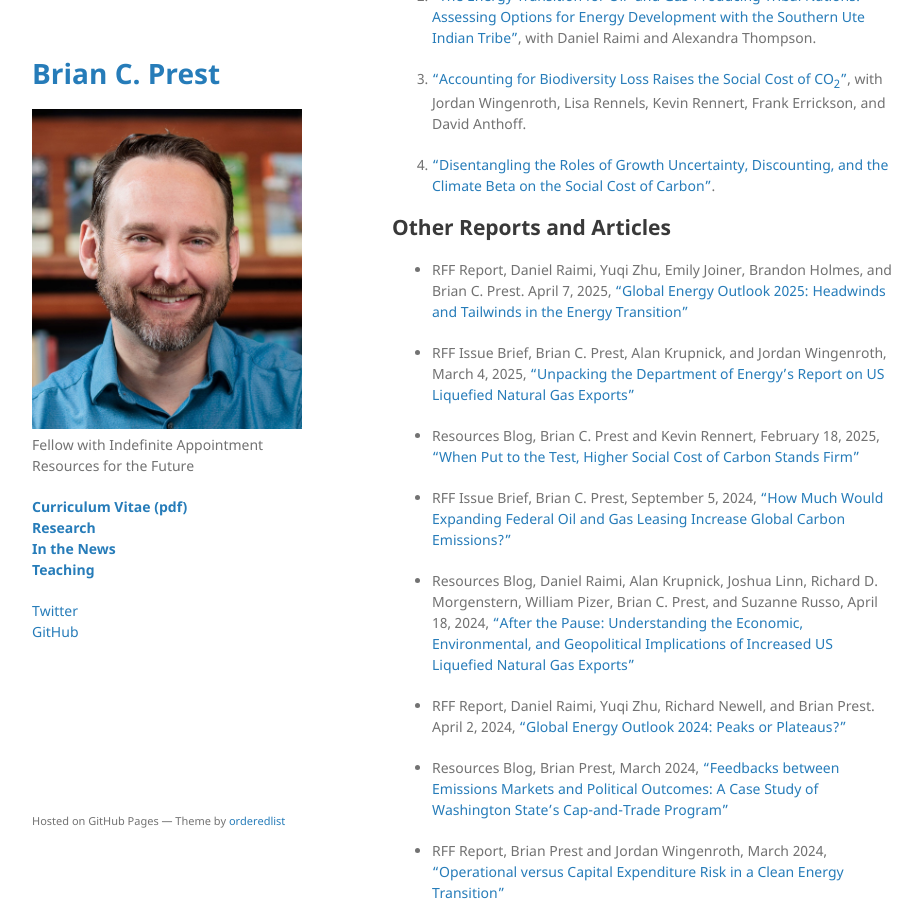
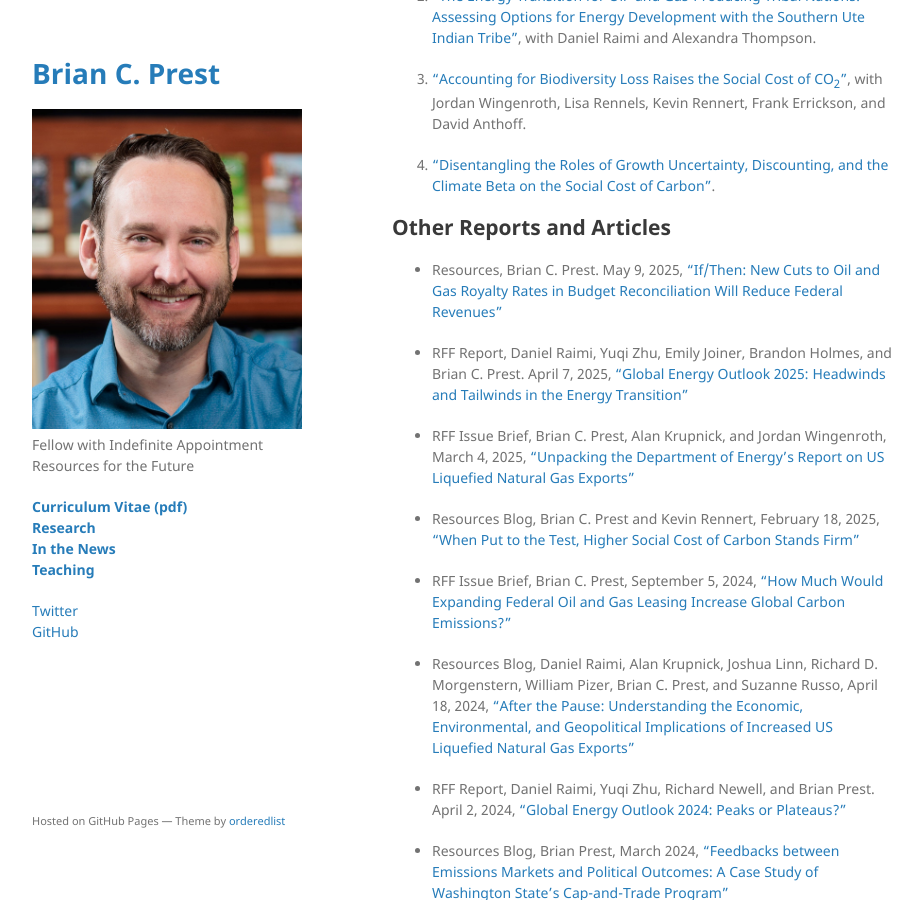
Before and after one commit to bprest/bprest.github.io, a Jekyll site: the page built from research.md, in a window 1280 px wide and 900 px high, scrolled down 2192 px. Shown: the whole window, without its empty margins (178-1100 px from the left). Built offline with Jekyll 4.4.1, drawn with Linux system fonts in a browser that asks for light colours; our own code applies the rules of GitHub Pages for plain Markdown files.

Commit message:
add If/Then

```diff
--- a/research.md
+++ b/research.md
@@ -62,6 +62,8 @@ DOI: 10.1126/science.adi5943.
 -->
 
 ## Other Reports and Articles
+
+* Resources, Brian C. Prest. May 9, 2025, ["If/Then: New Cuts to Oil and Gas Royalty Rates in Budget Reconciliation Will Reduce Federal Revenues"](https://www.resources.org/common-resources/if-then-new-cuts-to-oil-and-gas-royalty-rates-in-budget-reconciliation-will-reduce-federal-revenues/)
 
 * RFF Report, Daniel Raimi, Yuqi Zhu, Emily Joiner, Brandon Holmes, and Brian C. Prest. April 7, 2025, ["Global Energy Outlook 2025: Headwinds and Tailwinds in the Energy Transition"](https://www.rff.org/publications/reports/global-energy-outlook-2024)
 
```
